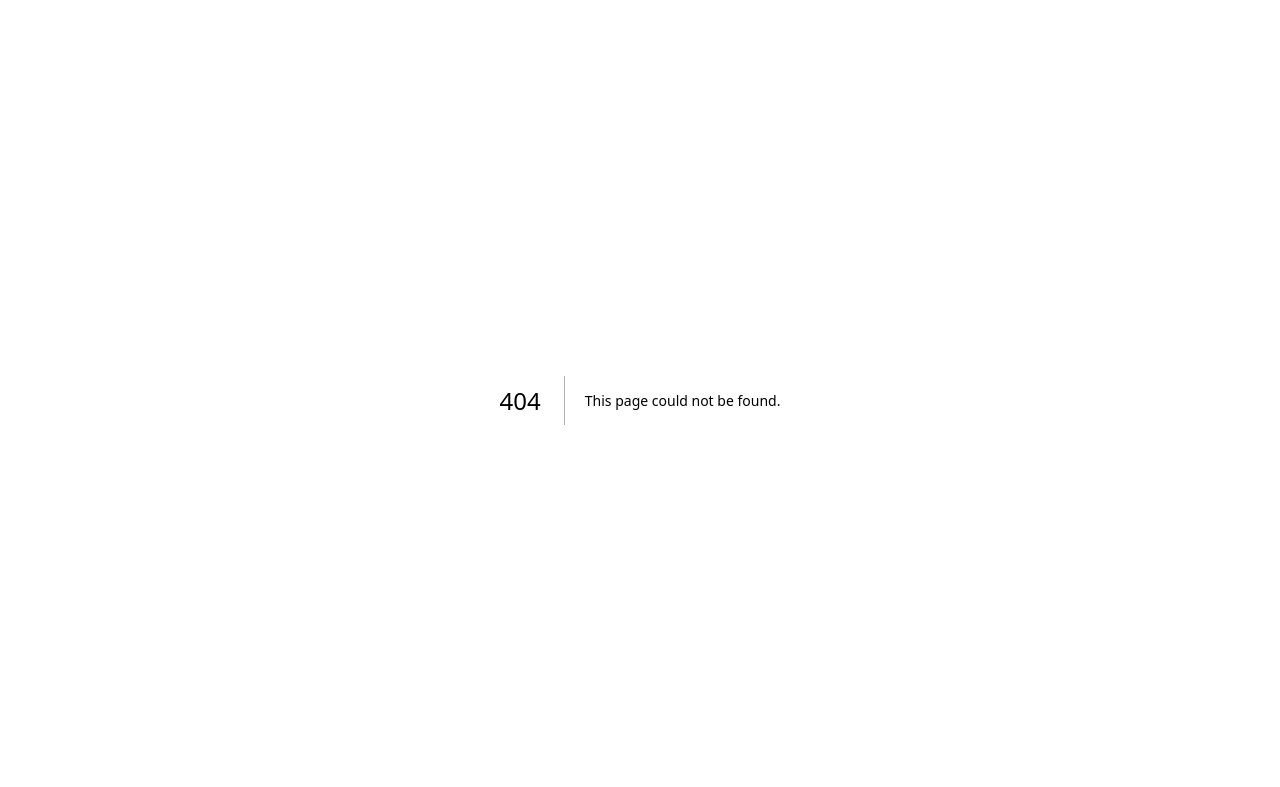
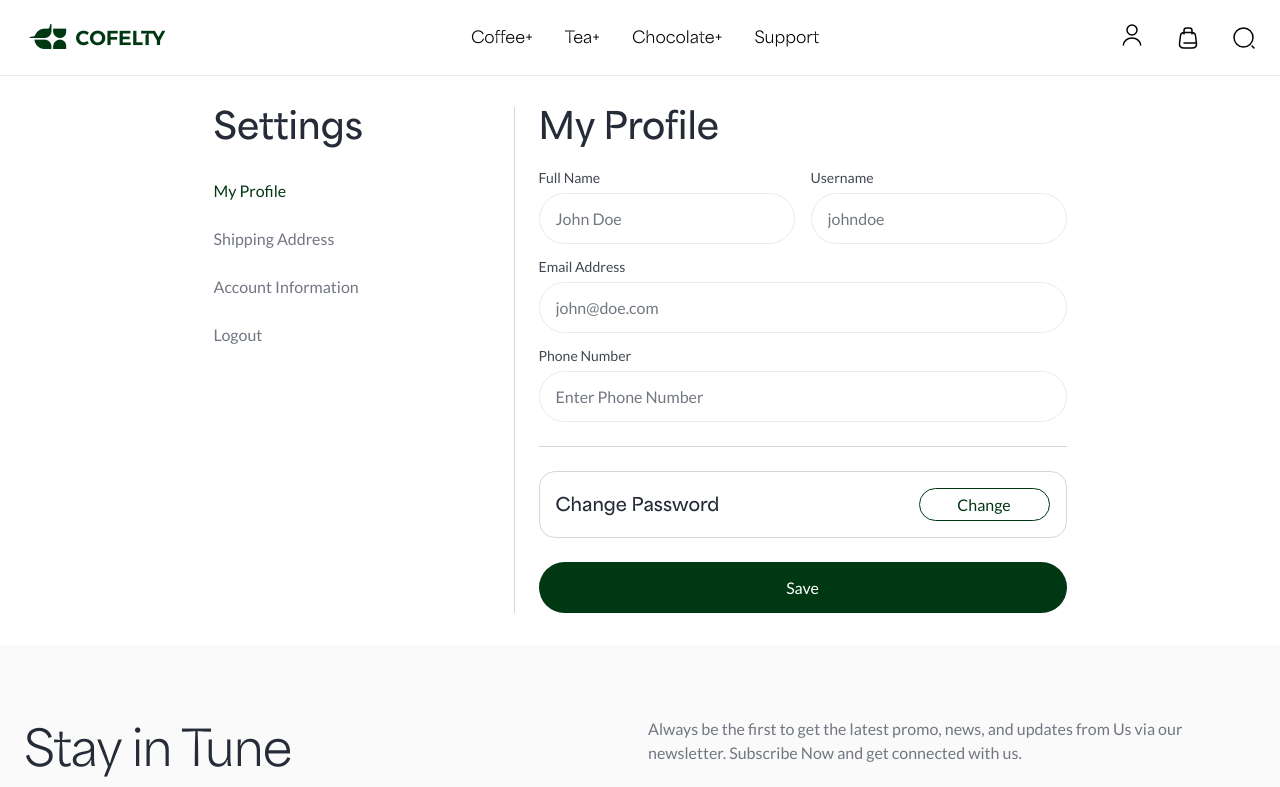
Before and after one commit to xpand-indonesia/ecommerce, a Next.js app: page /profile in a window 1280 px wide. Before the commit this address had no page. Shown: the top 787 px of the page. Built offline with nearby package versions, Linux system fonts and the light colour scheme.

Commit message:
Add profile page

```diff
--- a/src/app/orders/page.tsx
+++ b/src/app/orders/page.tsx
@@ -1,6 +1,7 @@
 import { Setting } from '@/components/icons/setting';
 import { HeaderProp } from '@/components/layout';
 import { Button } from '@/components/ui/button';
+import { ContentTitle } from '@/components/ui/content-title';
 import {
     Select,
     SelectContent,
@@ -8,6 +9,7 @@ import {
     SelectTrigger,
     SelectValue,
 } from '@/components/ui/form/field/select';
+import Link from 'next/link';
 
 export default function MyOrdersPage() {
     return (
@@ -17,9 +19,8 @@ export default function MyOrdersPage() {
                 <div className="max-w-[754px] mx-auto flex flex-col gap-6">
                     <div className="space-y-4">
                         <div className="flex items-center justify-between">
-                            <div className="font-heading font-bold text-4xl text-gray-800">
-                                Hi, Ricky Septian
-                            </div>
+                            <ContentTitle>Hi, Ricky Septian</ContentTitle>
+                            <Link href="/profile">
                                 <Button
                                     variant="outline"
                                     className="h-10 gap-2 px-4"
@@ -27,6 +28,7 @@ export default function MyOrdersPage() {
                                     <Setting className="size-6" />
                                     Settings
                                 </Button>
+                            </Link>
                         </div>
                         <div className="bg-white border border-neutral-300 p-1 rounded-full flex items-center">
                             <div className="flex-1 h-11 flex items-center justify-center text-white rounded-full bg-primary">
@@ -85,7 +87,7 @@ export default function MyOrdersPage() {
                                     width="69"
                                     height="72"
                                     filterUnits="userSpaceOnUse"
-                                    colorInterpolation-filters="sRGB"
+                                    colorInterpolationFilters="sRGB"
                                 >
                                     <feFlood
                                         floodOpacity="0"
--- /dev/null
+++ b/src/app/profile/account/page.tsx
@@ -0,0 +1,9 @@
+import { ContentTitle } from '@/components/ui/content-title';
+
+export default function ProfileAccountPage() {
+    return (
+        <>
+            <ContentTitle>Account Information</ContentTitle>
+        </>
+    );
+}
--- /dev/null
+++ b/src/app/profile/layout.tsx
@@ -0,0 +1,40 @@
+import { HeaderProp } from '@/components/layout';
+import { ContentTitle } from '@/components/ui/content-title';
+import { Separator } from '@/components/ui/separator';
+import { MENUS, ProfileMenuItem } from '@/features/profile';
+
+export default function ProfileLayout({
+    children,
+}: {
+    children: React.ReactNode;
+}) {
+    return (
+        <>
+            <HeaderProp style="default" />
+            <div className="header-safe py-8">
+                <div className="max-w-[853px] mx-auto flex items-stretch gap-6">
+                    <div className="w-[276px] flex flex-col gap-6">
+                        <ContentTitle>Settings</ContentTitle>
+                        <ul className="flex flex-col gap-2">
+                            {MENUS.map((menu, idx) => (
+                                <li key={`profile-menu-${idx}`}>
+                                    <ProfileMenuItem
+                                        title={menu.title}
+                                        href={menu.href}
+                                    />
+                                </li>
+                            ))}
+                        </ul>
+                    </div>
+                    <div>
+                        <Separator
+                            orientation="vertical"
+                            className="bg-gray-300"
+                        />
+                    </div>
+                    <div className="flex-1 flex flex-col gap-6">{children}</div>
+                </div>
+            </div>
+        </>
+    );
+}
--- /dev/null
+++ b/src/app/profile/page.tsx
@@ -0,0 +1,57 @@
+import { Button } from '@/components/ui/button';
+import { ContentTitle } from '@/components/ui/content-title';
+import { Input } from '@/components/ui/form/field/input';
+import { Label } from '@/components/ui/form/label';
+
+export default function ProfilePage() {
+    return (
+        <>
+            <ContentTitle>My Profile</ContentTitle>
+            <div className="pb-6 border-b border-gray-300 flex flex-col gap-4">
+                <div className="flex gap-4">
+                    <div className="flex-1 flex flex-col gap-2">
+                        <Label>Full Name</Label>
+                        <Input
+                            type="text"
+                            placeholder="John Doe"
+                            className="border-gray-200"
+                        />
+                    </div>
+                    <div className="flex-1 flex flex-col gap-2">
+                        <Label>Username</Label>
+                        <Input
+                            type="text"
+                            placeholder="johndoe"
+                            className="border-gray-200"
+                        />
+                    </div>
+                </div>
+                <div className="flex flex-col gap-2">
+                    <Label>Email Address</Label>
+                    <Input
+                        type="text"
+                        placeholder="john@doe.com"
+                        className="border-gray-200"
+                    />
+                </div>
+                <div className="flex flex-col gap-2">
+                    <Label>Phone Number</Label>
+                    <Input
+                        type="text"
+                        placeholder="Enter Phone Number"
+                        className="border-gray-200"
+                    />
+                </div>
+            </div>
+            <div className="bg-white border border-gray-300 rounded-2xl p-4 flex items-center justify-between">
+                <div className="font-heading text-lg font-bold text-gray-800">
+                    Change Password
+                </div>
+                <Button variant="outline" className="h-[33px] w-[131px]">
+                    Change
+                </Button>
+            </div>
+            <Button>Save</Button>
+        </>
+    );
+}
--- /dev/null
+++ b/src/app/profile/shipping-address/page.tsx
@@ -0,0 +1,9 @@
+import { ContentTitle } from '@/components/ui/content-title';
+
+export default function ProfileShippingAddressPage() {
+    return (
+        <>
+            <ContentTitle>Shipping Address</ContentTitle>
+        </>
+    );
+}
--- /dev/null
+++ b/src/features/profile/components/profile-menu-item.tsx
@@ -0,0 +1,25 @@
+'use client';
+
+import Link from 'next/link';
+import { usePathname } from 'next/navigation';
+
+interface ProfileMenuItemProps {
+    href: string;
+    title: string;
+}
+
+export function ProfileMenuItem({ href, title }: ProfileMenuItemProps) {
+    const pathname = usePathname();
+    const isActive = pathname === href;
+
+    return (
+        <Link
+            href={href}
+            className={`flex items-center gap-2 py-2 transition-colors ${
+                isActive ? 'text-primary' : 'text-gray-500 hover:text-gray-800'
+            }`}
+        >
+            {title}
+        </Link>
+    );
+}
--- /dev/null
+++ b/src/features/profile/constants/profile-menu.ts
@@ -0,0 +1,12 @@
+interface Menu {
+    icon: string;
+    title: string;
+    href: string;
+}
+
+export const MENUS: Menu[] = [
+    { href: '/profile', icon: '', title: 'My Profile' },
+    { href: '/profile/shipping-address', icon: '', title: 'Shipping Address' },
+    { href: '/profile/account', icon: '', title: 'Account Information' },
+    { href: '/sign-out', icon: '', title: 'Logout' },
+];
--- /dev/null
+++ b/src/features/profile/index.ts
@@ -0,0 +1,2 @@
+export { MENUS } from './constants/profile-menu';
+export { ProfileMenuItem } from './components/profile-menu-item';
```
Lines whose indentation alone changed are shown as unchanged.
